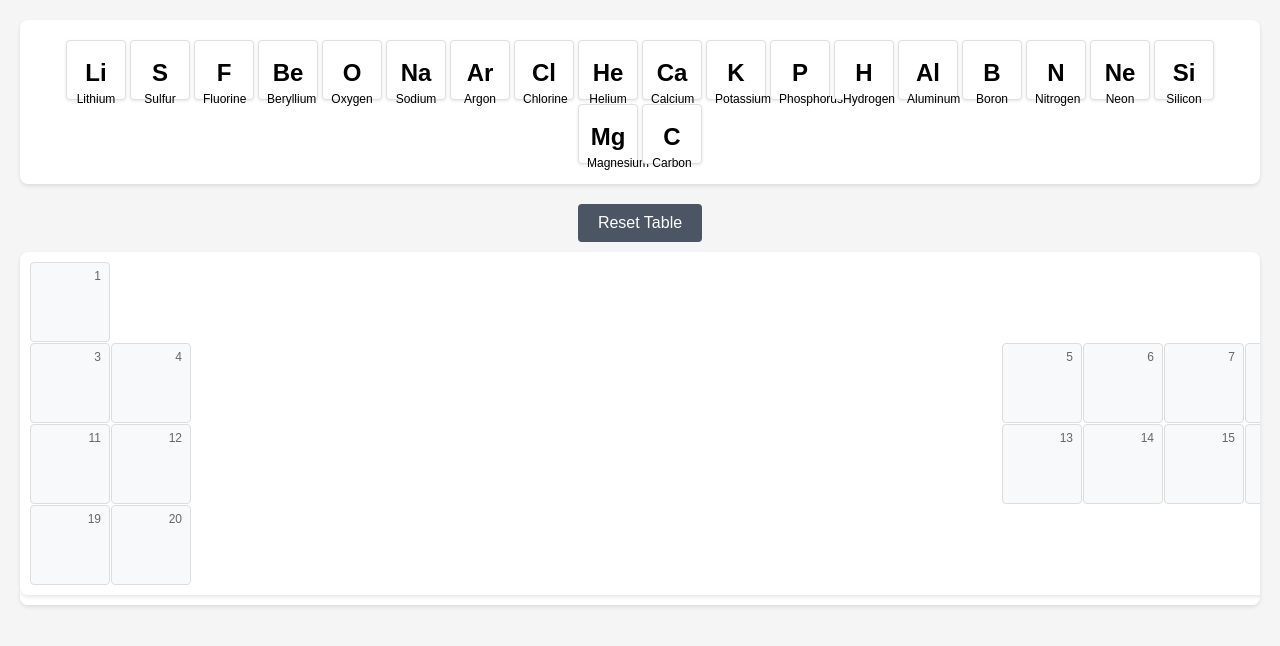
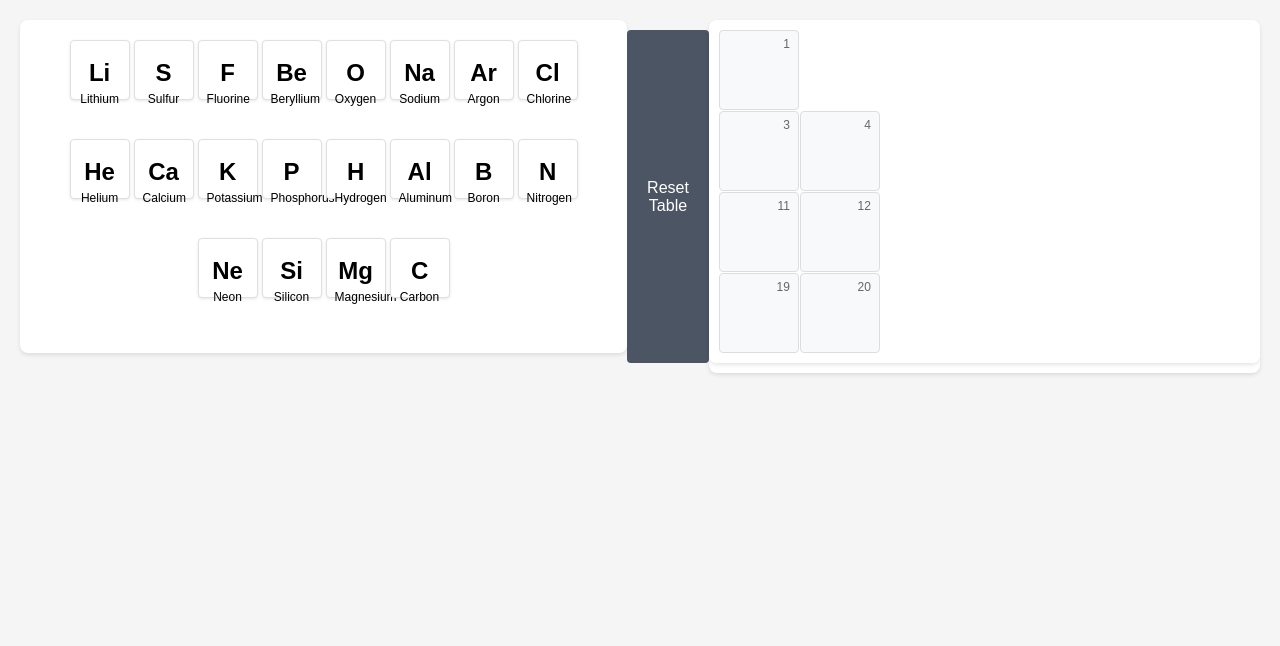
Before and after one commit to NoiceHax/periodictable, a plain HTML site: page index.html in a window 1280 px wide. Drawn offline with Linux system fonts and the light colour scheme.

Commit message:
Refactor CSS for layout and styling improvements

```diff
--- a/style.css
+++ b/style.css
@@ -5,6 +5,8 @@ body {
     background-color: #f5f5f5;
 }
 .container {
+    display:flex;
+    justify-content:space-between;
     padding: 10px;
     max-width: 1440px;
     margin: 0 auto;
@@ -62,7 +64,6 @@ body {
     grid-template-columns: repeat(18, 80px);
     gap: 1px;
     justify-content: start;
-    min-width:max-content;
     background: white;
     padding: 10px;
     border-radius: 8px;
```
